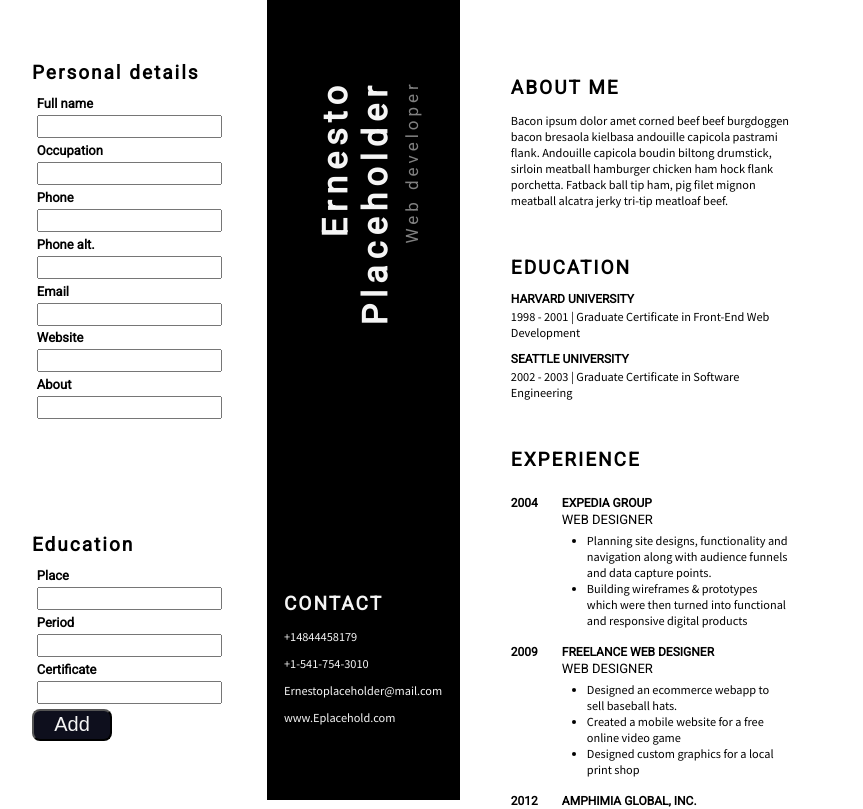
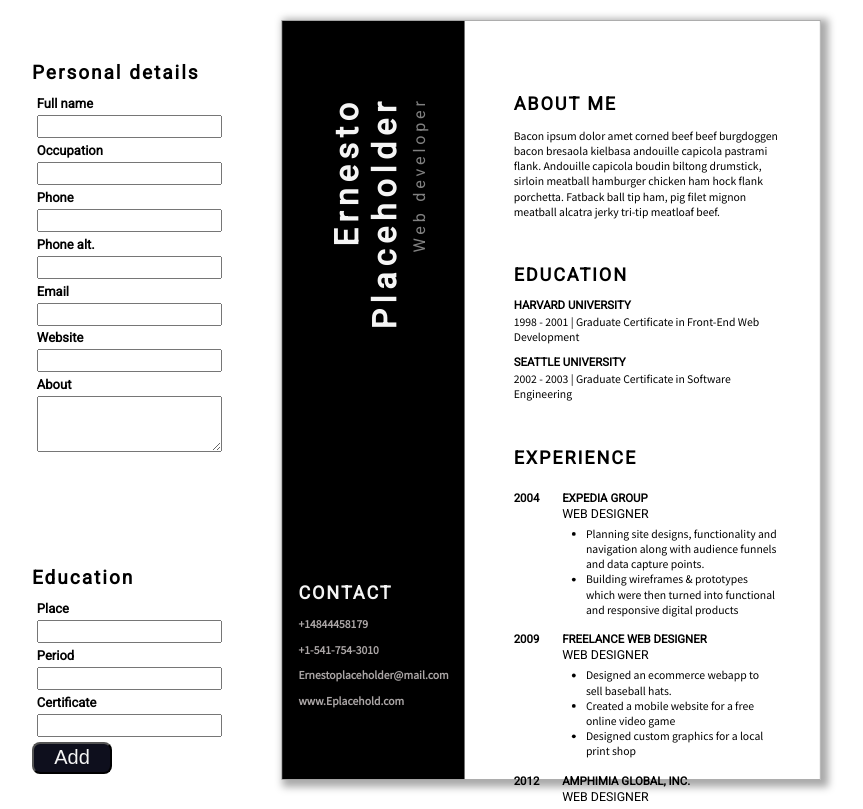
Before and after one commit to Caballojhonson/CV-app, a React (Create React App) app: page / in a window 1280 px wide. Shown: the top 809 px of the page, without its empty margins (8-871 px from the left). Built offline with nearby package versions, Linux system fonts and the light colour scheme.

Commit message:
Added textareas for bigger input fields

```diff
--- a/package.json
+++ b/package.json
@@ -9,6 +9,7 @@
     "react": "^17.0.2",
     "react-dom": "^17.0.2",
     "react-scripts": "4.0.3",
+    "uniqid": "^5.4.0",
     "web-vitals": "^1.1.2"
   },
   "scripts": {
--- a/src/App.js
+++ b/src/App.js
@@ -12,7 +12,6 @@ class App extends React.Component {
 		super();
 
 		this.state = {
-			//Complete placeholders
 			fullName: 'Ernesto Placeholder',
 			occupation: 'Web developer',
 			phone: '+14844458179',
@@ -231,6 +230,7 @@ class App extends React.Component {
 										label="About"
 										id="about"
 										handler={this.handleChange}
+										textarea= 'true'
 									/>
 								</div>
 							}
--- a/src/Components/ExperienceForm.js
+++ b/src/Components/ExperienceForm.js
@@ -7,6 +7,7 @@ function ExperienceForm(props) {
 			value={props.function2Value}
 			id="function2"
 			handler={props.handler}
+			textarea= 'true'
 		/>
 	);
 	const optional2 = (
@@ -14,6 +15,7 @@ function ExperienceForm(props) {
 			value={props.function3Value}
 			id="function3"
 			handler={props.handler}
+			textarea= 'true'
 		/>
 	);
 	const optional3 = (
@@ -21,6 +23,7 @@ function ExperienceForm(props) {
 			value={props.function4Value}
 			id="function4"
 			handler={props.handler}
+			textarea= 'true'
 		/>
 	);
 
@@ -49,6 +52,7 @@ function ExperienceForm(props) {
 				label="Functions"
 				id="function1"
 				handler={props.handler}
+				textarea= 'true'
 			/>
 			{props.function1Value && optional1}
 			{props.function2Value && optional2}
--- a/src/Components/FormInput.js
+++ b/src/Components/FormInput.js
@@ -1,14 +1,33 @@
 import React from 'react';
-import '../styles/form.css'
-
+import '../styles/form.css';
 
 function FormInput(props) {
+	const textArea = <textarea
+	autoComplete="off"
+	value={props.value}
+	className="input__textarea"
+	id={props.id}
+	onChange={props.handler}
+/>
+
+const input = <input
+autoComplete="off"
+value={props.value}
+className="input__input"
+id={props.id}
+onChange={props.handler}
+
+/>
+
 	return (
 		<div className="input__wrapper">
-			<label className="input__label" htmlFor={props.id}>{props.label}</label>
-			<input autoComplete="off" value={props.value} className="input__input" id={props.id} onChange={props.handler} />
+			<label className="input__label" htmlFor={props.id}>
+				{props.label}
+			</label>
+			{props.textarea ? textArea : input}
+
 		</div>
 	);
 }
 
-export default FormInput
+export default FormInput;
--- a/src/styles/App.css
+++ b/src/styles/App.css
@@ -26,3 +26,6 @@ button {
     display: flex;
     flex-direction: column;
 }
+#about {
+
+}
--- a/src/styles/cv.css
+++ b/src/styles/cv.css
@@ -18,8 +18,10 @@ ul {
 }
 .cv {
     display: flex;
-    max-height: 100vh;
     aspect-ratio: 1 / 1.41;
+    border: 1px solid darkgray;
+    box-shadow: 5px 3px 8px 4px darkgray;
+    transform: scale(95%);
 }
 .leftColumn {
     display: flex;
@@ -43,3 +45,7 @@ ul {
 .mainContain h3{
     margin-bottom: 2px;
 }
+.contact p {
+    color: rgb(172, 167, 167);
+    font-weight: 900;
+}
--- a/src/styles/form.css
+++ b/src/styles/form.css
@@ -14,3 +14,10 @@
     font-size: 12px;
     text-align: center;
 }
+.input__textarea {
+    font-family: 'Noto Sans JP', sans-serif;
+    font-size: 12px;
+    word-wrap: break-word;
+    height: 50px;
+    text-align: justify;
+}
```
Also changed, not shown: 1 other file (tests, documents, lock files or other folders).
